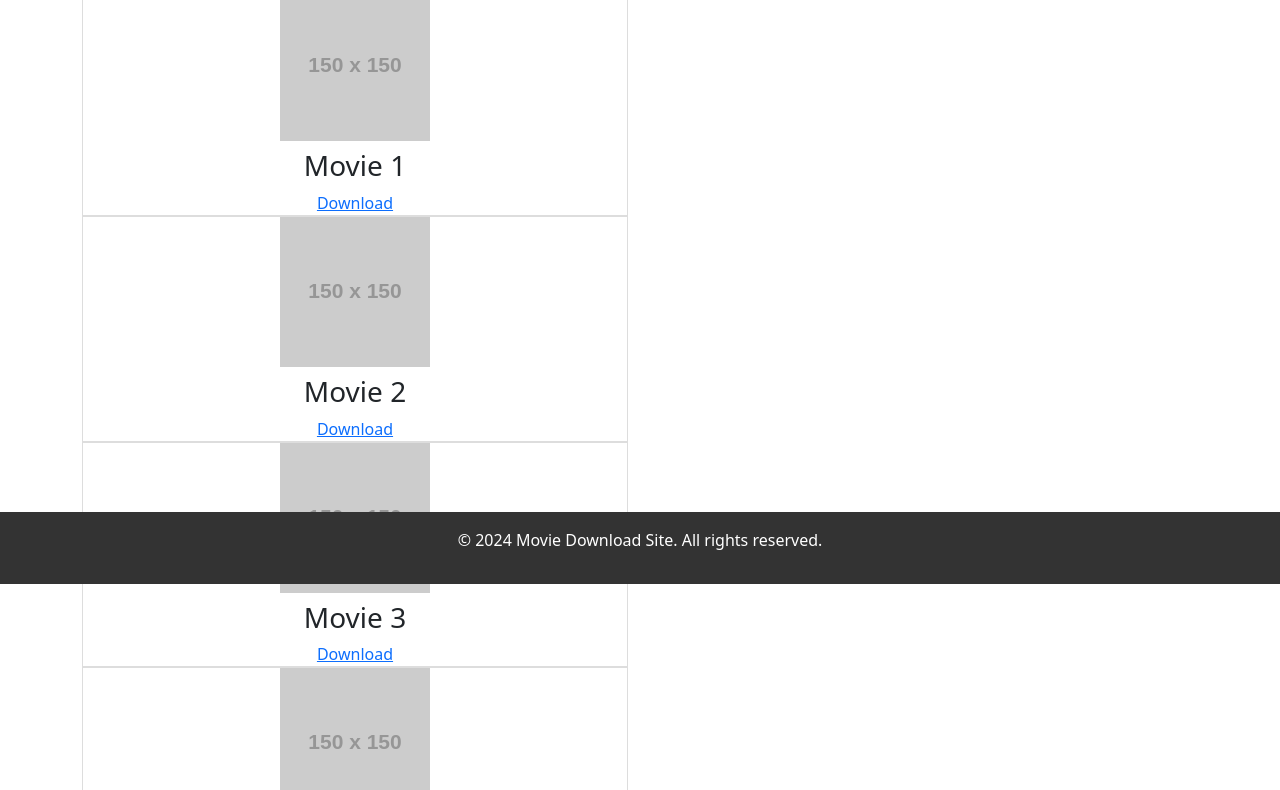
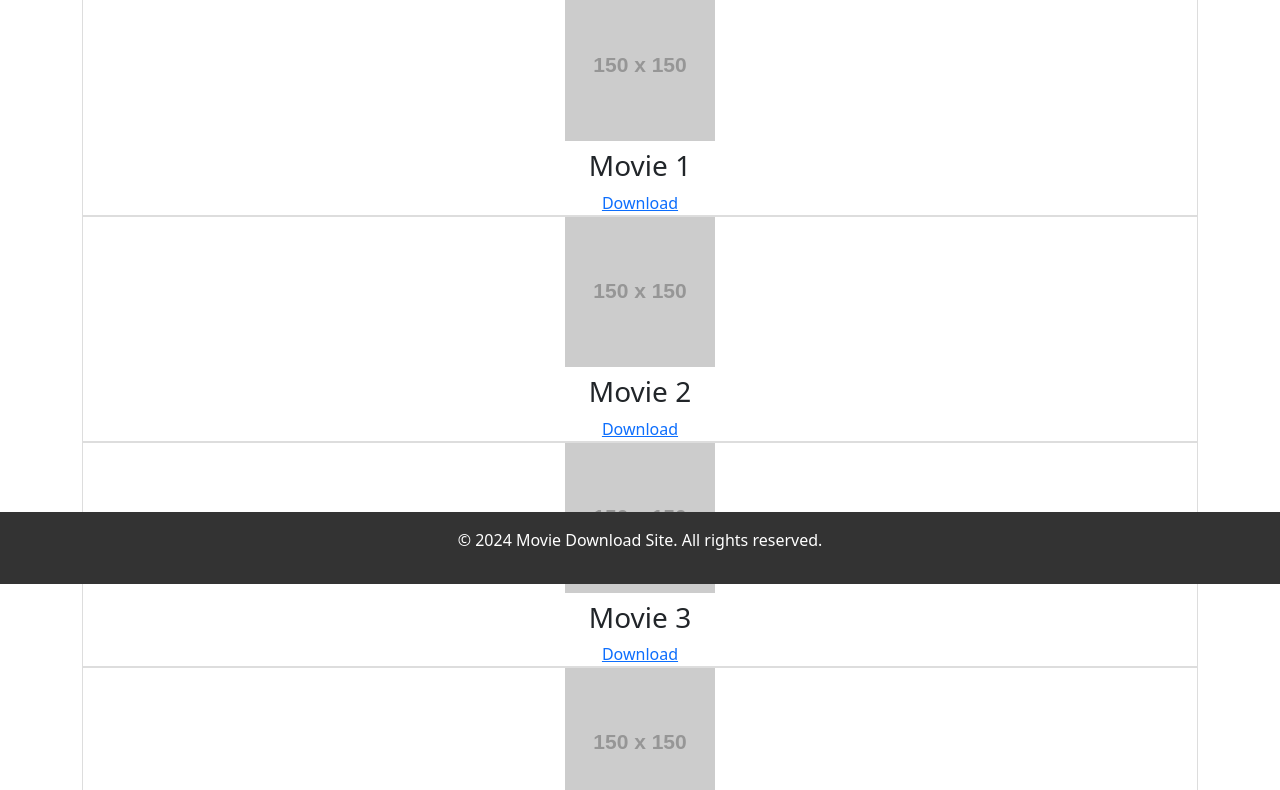
Before and after one commit to rockydeveloper001/Movie-website, a plain HTML site: page index.html in a window 1280 px wide. Shown: the part 216-1006 px from the top of the page. Drawn offline with nearby package versions, Linux system fonts and the light colour scheme; placeholder pictures from the web are drawn by us.

Commit message:
Update index.html

```diff
--- a/index.html
+++ b/index.html
@@ -23,7 +23,7 @@
             <h2>Available Movies</h2>
             <div class="container">
                 <div class="row">
-                    <div class="movieList col-6">
+                    <div class="movieList col-md">
                     <!-- Movies will be dynamically added here -->
                     </div>
                 </div>
```
